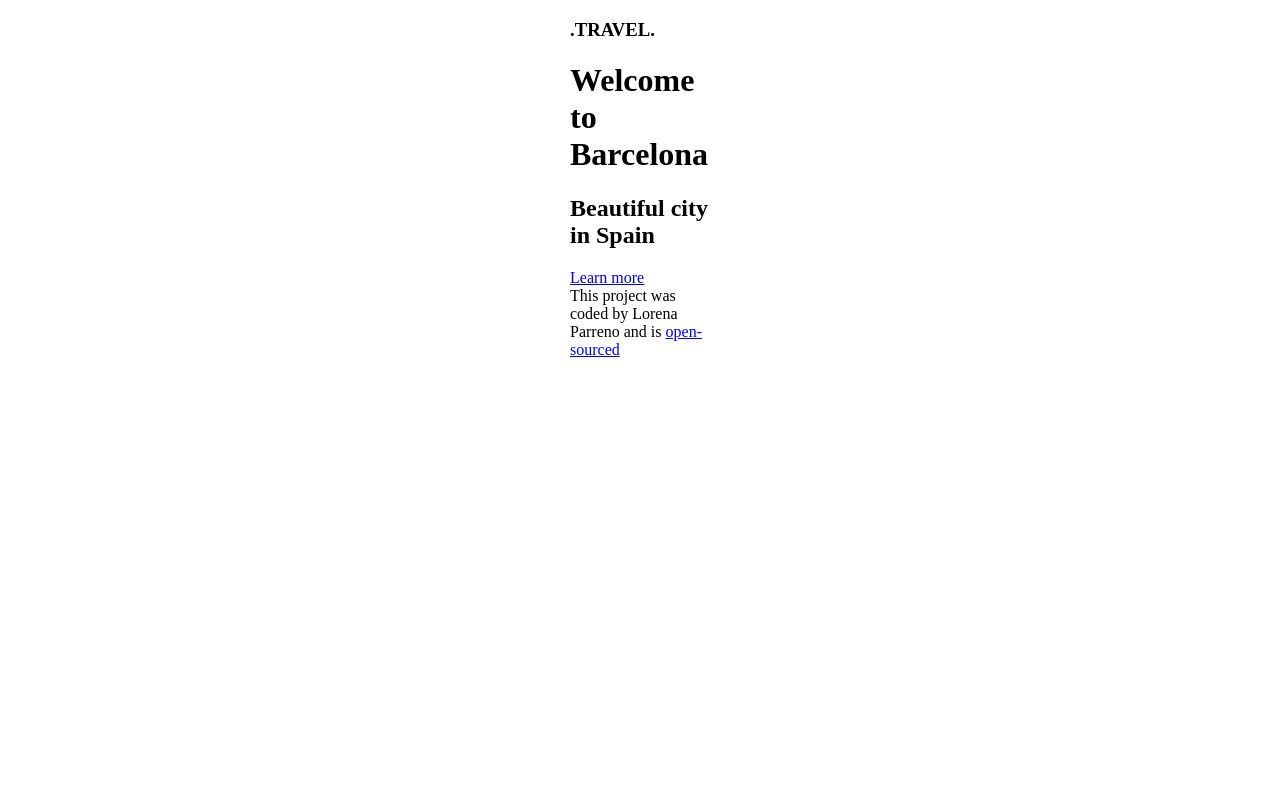
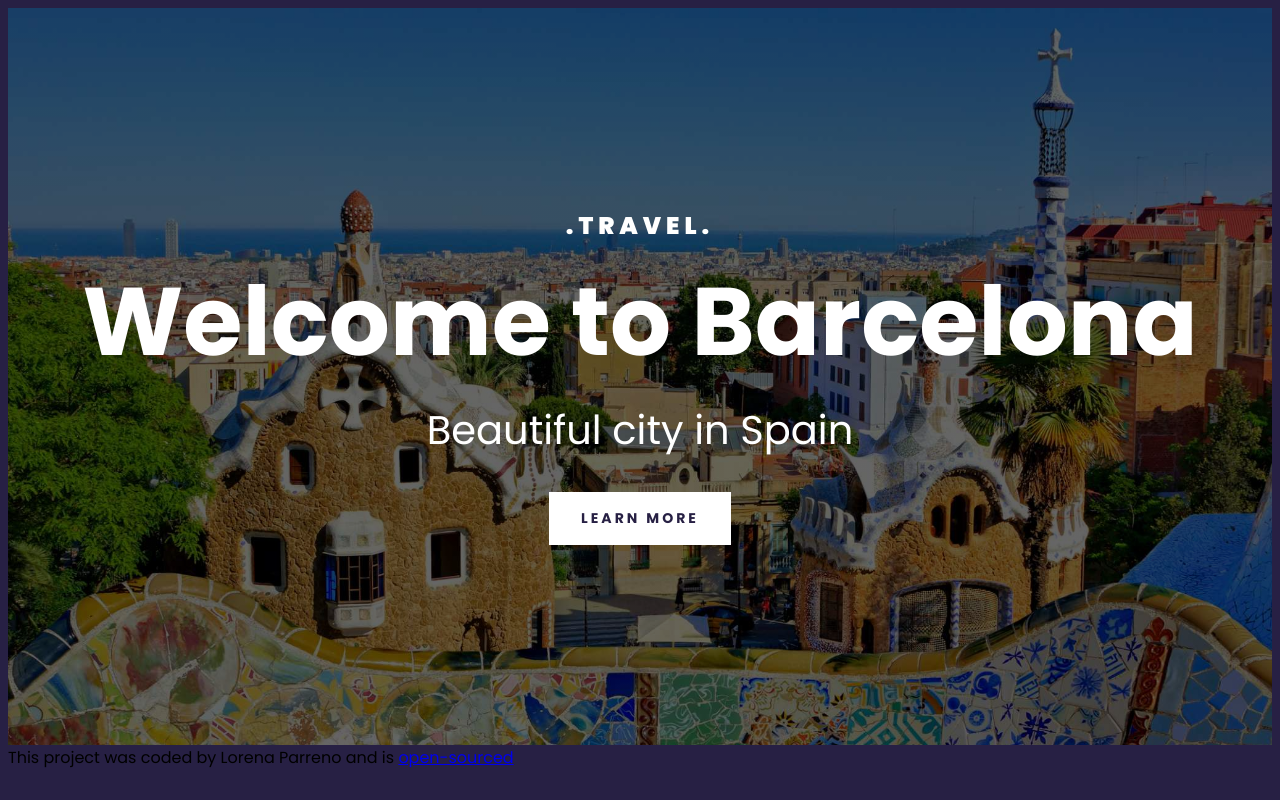
Before and after one commit to lorenaparreno/barcelona-travel-project, a plain HTML site: page index.html in a window 1280 px wide. Drawn offline with Linux system fonts and the light colour scheme.

Commit message:
Add the header of the landing page

```diff
--- a/src/styles.css
+++ b/src/styles.css
@@ -1,10 +1,74 @@
+body {
+    font-family: "Poppins", sans-serif;
+    background: #272044;
+}
+
 .container {
-    max-width: 140px;
+    max-width: 1400px;
     margin: 0 auto;
 }
 
 header {
-    background-image: linear-gradient(rgba(0, 0, 0, 0.4), rgba(0, 0, 0, 0.4), url("../images/images/barcelona.png"));
+    background-image: linear-gradient(rgba(0, 0, 0, 0.6), rgba(0, 0, 0, 0.6)),
+        url("../images/barcelona.png");
     background-repeat: no-repeat;
     background-size: cover;
+    color: white;
+    text-align: center;
+    padding: 200px 0;
 }
+
+header h1 {
+    font-weight: 700;
+    font-size: 96px;
+    line-height: 1;
+    margin: 30px 0;
+}
+
+header h2 {
+    font-weight: 400;
+    font-size: 40px;
+    line-height: 1.5;
+    margin: 0;
+}
+
+header h3 {
+    font-weight: 900;
+    font-size: 24px;
+    line-height: 1.5;
+    letter-spacing: 5px;
+    margin: 0;
+}
+
+header a {
+    font-weight: 700;
+    font-size: 14px;
+    line-height: 1.5;
+    text-align: center;
+    color: #272044;
+    padding: 16px 32px;
+    margin-top: 32px;
+    display: inline-block;
+    letter-spacing: 3px;
+    text-decoration: none;
+    text-transform: uppercase;
+    background: white;
+}
+
+@media (max-width: 900px) {
+    header {
+        padding: 60px 0;
+    }
+
+    header h1 {
+        font-size: 48px;
+    }
+
+    header h2 {
+        font-size: 20px;
+    }
+
+    header h3 {
+        font-size: 12px;
+    }
+}
```
